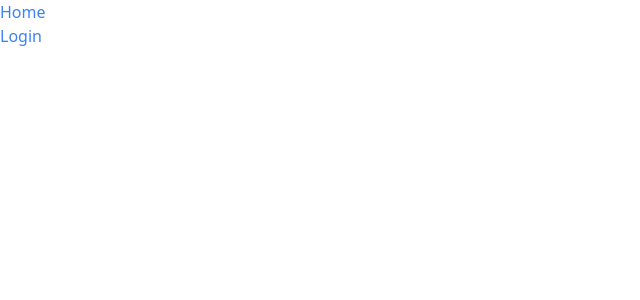
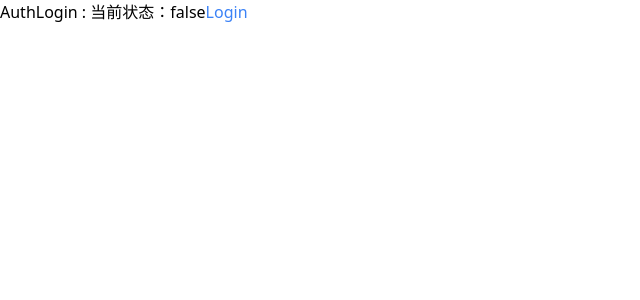
Before and after one commit to Glimmer-WeiGuang/GlimmerTemplate_FrontEnd, a React app: page /login in a window 1280 px wide. Shown: the top 300 px of the page, without its empty margins (0-640 px from the left). Built offline with nearby package versions, Linux system fonts and the light colour scheme.

Commit message:
feat(redux): now you can use Redux in Project
the Defalut use is ReduxToolkit

```diff
--- a/src/App.tsx
+++ b/src/App.tsx
@@ -1,17 +1,25 @@
 import { BrowserRouter as Router, Routes, Route } from "react-router-dom";
 import Home from '@/container/Home';
-import {store} from '@/redux/store'
+import { store } from '@/redux/store'
 import { Provider } from 'react-redux'
 import AuthLogin from '@/container/AuthLogin'
+import AuthGuard from "./container/AuthGuard";
 export default function App(): JSX.Element {
     return (
         <Provider store={store}>
             <Router>
+
+                    <Routes>
+                        <Route path="/" >
+                            <Route index element={
+                                <AuthGuard>
+                                    <Home/>
+                                </AuthGuard>
+                            } />
+                        </Route>
+                    </Routes>
                 <Routes>
-                    <Route path="/">
-                        <Route index element={<Home />} />
-                        <Route path='login' element={<AuthLogin />} />
-                    </Route>
+                    <Route path='/login' element={<AuthLogin />} />
                 </Routes>
             </Router>
         </Provider>
--- a/src/container/AuthGuard/index.tsx
+++ b/src/container/AuthGuard/index.tsx
@@ -1,19 +1,22 @@
-import Login from '@/container/AuthLogin'
-import { Navigate, Route } from "react-router-dom";
-import { useAppSelector }   from '@/common/utils/hooks'
+import { useAppSelector }   from '@/common/utils/hooks';
+import { Navigate } from "react-router-dom";
+
 export default function AuthGuard({
     children,
 }:{
-    children: JSX.Element;
-}):JSX.Element
-{
+    // FIXME: This type should be ensure
+    children :JSX.Element;
+}){
     const status = useAppSelector((state)=> state.Auth.status);
 
     if(status){
-        Navigate({to:"/home", replace: true })
+        return (
+            <>{children}</>
+        );
+    }else{
+        return (
+            <Navigate to="/login"  />
+        )
+
     }
-    return (
-        <Route element={<Login/>} />
-    )
-
 }
--- a/src/container/AuthLogin/index.tsx
+++ b/src/container/AuthLogin/index.tsx
@@ -1,20 +1,26 @@
+/* eslint-disable @typescript-eslint/no-unused-vars */
 import { useAppDispatch ,useAppSelector }   from '@/common/utils/hooks'
 import {Login} from '@/redux/authSlice'
-import { Navigate } from "react-router-dom";
+import { useNavigate ,Navigate } from "react-router-dom";
 
 export default function AuthLogin():JSX.Element{
+
+    let navigate = useNavigate();
     const dispatch = useAppDispatch();
-    const status = useAppSelector((state)=> state.Auth.status);
-
-    const LoginOnClick = function() {
-        dispatch(Login)
-        console.log(status)
-        Navigate({to:"/home", replace: true })
+    const status:boolean = useAppSelector((state)=> state.Auth.status);
+    if(status){
+        return <Navigate to="/"  />;
+    }
+    function SetLogin(){
+        dispatch(Login());
+        localStorage.setItem('status' , 'UserName');
     }
     return (
-        <div className="text-blue-500">
-            Home
-            <div onClick={LoginOnClick}>Login</div>
+        <div >
+            AuthLogin : 当前状态：{status.toString()}
+            <button
+            className="text-blue-500"
+            onClick={()=>SetLogin()}>Login</button>
         </div>
     )
 }
--- a/src/container/Home/index.tsx
+++ b/src/container/Home/index.tsx
@@ -1,17 +1,22 @@
+/* eslint-disable @typescript-eslint/no-unused-vars */
 import { useAppDispatch ,useAppSelector }   from '@/common/utils/hooks'
+
 import {Logout} from '@/redux/authSlice'
+
 export default function Home():JSX.Element{
     const dispatch = useAppDispatch();
-    const status = useAppSelector((state)=> state.Auth.status);
+    const status:boolean = useAppSelector((state)=> state.Auth.status);
 
-    const LogoutOnClick = function() {
-        dispatch(Logout)
-        console.log(status)
+    function SetLogout(){
+        dispatch(Logout());
+        localStorage.removeItem('status');
     }
     return (
-        <div className="text-blue-500">
-            Home
-            <div onClick={LogoutOnClick}>Logout</div>
+        <div >
+            Home 当前状态：{status.toString()}
+            <button
+            className="text-blue-500"
+            onClick={()=>SetLogout()}>Logout</button>
         </div>
     )
 }
--- a/src/redux/authSlice.ts
+++ b/src/redux/authSlice.ts
@@ -1,18 +1,27 @@
-import { createSlice } from '@reduxjs/toolkit'
-
+import { createSlice } from '@reduxjs/toolkit';
+import {State} from '@/redux/store';
 interface AuthState {
     status: boolean;
 }
-const initialAuthState  = {
-    status: false,
-} as AuthState
+let initialAuthState : AuthState;
+const authStorage = localStorage.getItem('status')
+if(authStorage){
+    initialAuthState ={
+        status:true,
+    }
+}else{
+    initialAuthState ={
+        status:false,
+    }
+}
+
 
 export const authSlice = createSlice({
     name: 'Auth',
     initialState:initialAuthState,
     reducers: {
         Login:(state) => {
-            state.status = true;
+           state.status= true;
         },
         Logout:(state) => {
             state.status = false;
@@ -20,5 +29,6 @@ export const authSlice = createSlice({
     },
 })
 
-export const { Login, Logout,  } = authSlice.actions
+export const { Login, Logout,  } = authSlice.actions;
+export const selectStatus = (state : State) => state.Auth.status
 export default authSlice.reducer
```
